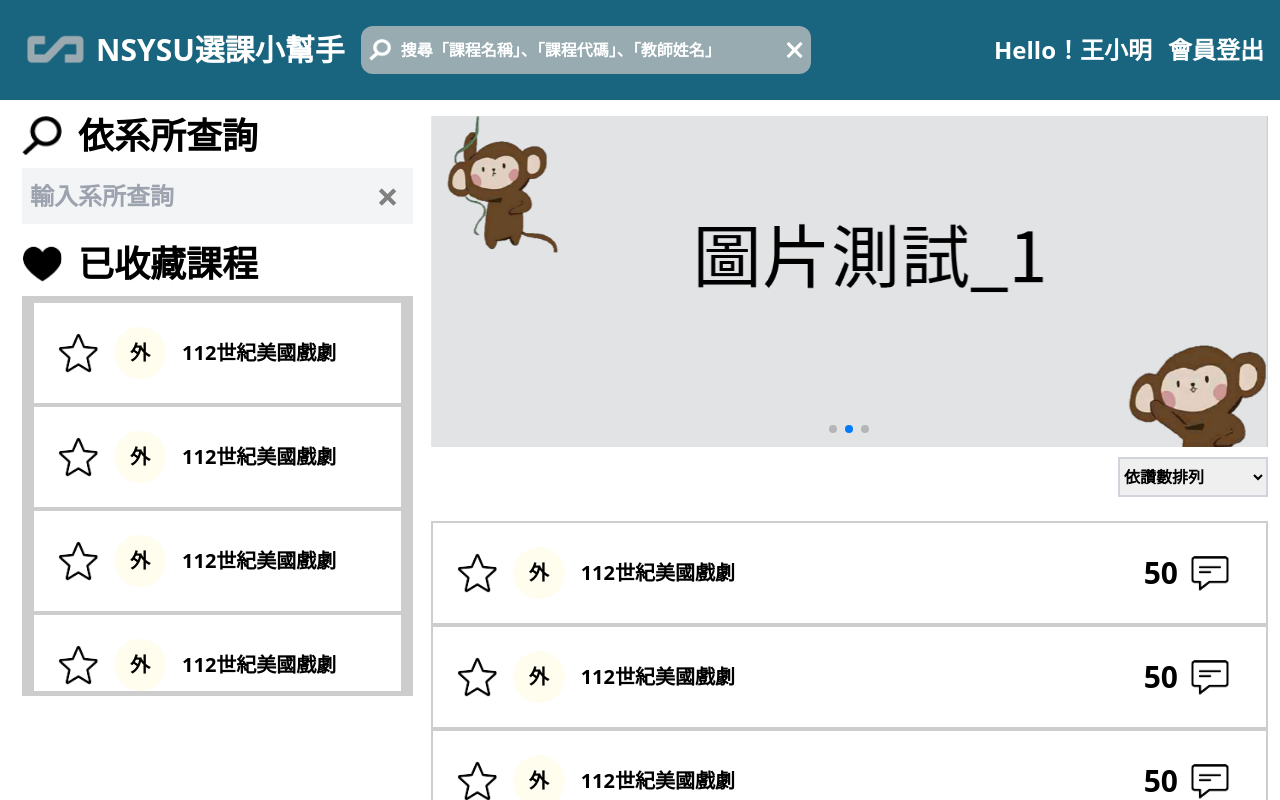
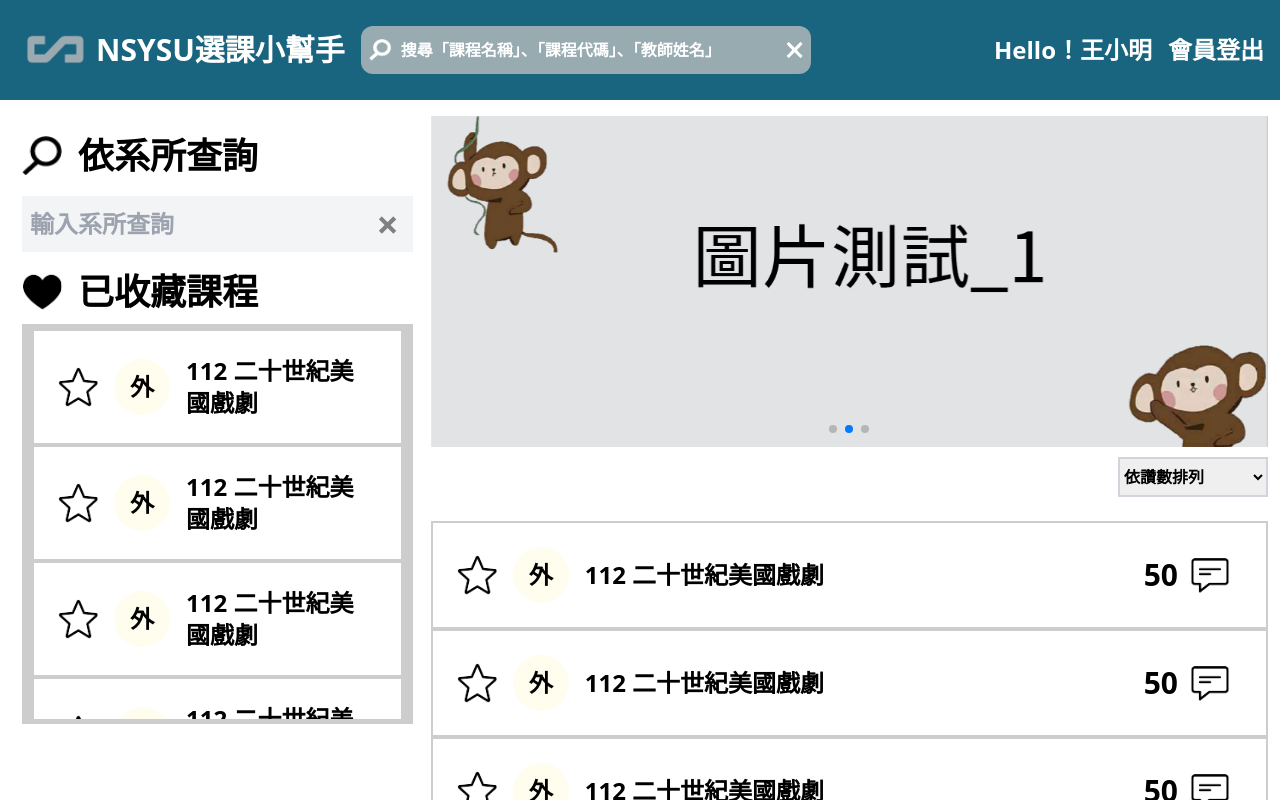
Before and after one commit to NSYSU-Coursement/Frontend-Coursement, a Vue app: page / in a window 1280 px wide. Shown: the top 800 px of the page. Built offline with nearby package versions, Linux system fonts and the light colour scheme.

Commit message:
[🌈 style]：mobile css adding

```diff
--- a/src/components/CourseList.vue
+++ b/src/components/CourseList.vue
@@ -1,7 +1,7 @@
 <template>
   <div class="">
     <div
-      @click="courseListDetailPopupToggle "
+      @click="courseListDetailPopupToggle"
       class="courseList p-6 flex items-center justify-between bg-white cursor-pointer hover:bg-slate-300"
     >
       <div class="flex items-center">
@@ -10,11 +10,11 @@
           @toggle-star="toggleStar"
         ></starComponent>
         <div
-          class="department-circle flex justify-center items-center font-bold text-xl px-4 py-3 mr-4"
+          class="department-circle flex justify-center items-center font-bold text-2xl px-4 py-3 mr-4"
         >
           外
         </div>
-        <div class="course font-bold text-xl">112世紀美國戲劇</div>
+        <div class="course font-bold text-2xl">{{ props.courseData.name }}</div>
       </div>
       <div class="flex items-center" v-show="props.listIsCourseList">
         <div class="comment flex items-center mr-3">
@@ -39,18 +39,18 @@ const props = defineProps({
   courseData: Object,
 });
 const starFullIsTrue = ref(false);
-const courseListDetailPopupShow=ref(false)
+const courseListDetailPopupShow = ref(false);
 const toggleStar = () => {
   //api串接
   starFullIsTrue.value = !starFullIsTrue.value;
 };
 const courseListDetailPopupToggle = () => {
   courseListDetailPopupShow.value = true;
-  document.body.style.overflowY = 'hidden';
+  document.body.style.overflowY = "hidden";
 };
 const closePopup = () => {
   courseListDetailPopupShow.value = false;
-  document.body.style.overflowY = 'auto';
+  document.body.style.overflowY = "auto";
 };
 </script>
 <style lang="scss">
--- a/src/components/DepartmentCourse.vue
+++ b/src/components/DepartmentCourse.vue
@@ -1,4 +1,3 @@
-
 <template>
   <div class="slider lg:w-8/12 w-full">
     <NavbarTextBox class="lg:hidden flex mx-auto mb-4"></NavbarTextBox>
@@ -6,26 +5,38 @@
     <DepartmentTextBox class="lg:hidden block"></DepartmentTextBox>
     <SortSelect></SortSelect>
     <div class="course-list-container flex flex-col">
-            <CourseList :list-is-course-list="true" :courseData="fakeData"></CourseList>
-            <CourseList :list-is-course-list="true" :courseData="fakeData"></CourseList>
-            <CourseList :list-is-course-list="true" :courseData="fakeData"></CourseList>
-            <CourseList :list-is-course-list="true" :courseData="fakeData"></CourseList>
+      <CourseList
+        :list-is-course-list="true"
+        :courseData="fakeData"
+      ></CourseList>
+      <CourseList
+        :list-is-course-list="true"
+        :courseData="fakeData"
+      ></CourseList>
+      <CourseList
+        :list-is-course-list="true"
+        :courseData="fakeData"
+      ></CourseList>
+      <CourseList
+        :list-is-course-list="true"
+        :courseData="fakeData"
+      ></CourseList>
     </div>
   </div>
 </template>
 <script setup>
-import CourseList from '@/components/CourseList.vue';
-import NavbarTextBox from '@/components/NavbarTextBox/index.vue';
-import Slider from '@/components/Slider/index.vue';
-import DepartmentTextBox from '@/components/DepartmentTextBox/index.vue';
-import SortSelect from '@/components/SortSelect/index.vue';
-const fakeData={
-    name:'112 二十世紀美國戲劇',
-    code:'DFLL621',
-    teacher:'范澤凱',
-    department:'外文碩',
-    time:'[一] 567',
-    room:'LA3018'
-}
+import CourseList from "@/components/CourseList.vue";
+import NavbarTextBox from "@/components/NavbarTextBox/index.vue";
+import Slider from "@/components/Slider/index.vue";
+import DepartmentTextBox from "@/components/DepartmentTextBox/index.vue";
+import SortSelect from "@/components/SortSelect/index.vue";
+const fakeData = {
+  name: "112 二十世紀美國戲劇",
+  code: "DFLL621",
+  teacher: "范澤凱",
+  department: "外文碩",
+  time: "[一] 567",
+  room: "LA3018",
+};
 </script>
 <style lang="scss"></style>
--- a/src/components/DepartmentTextBox/index.vue
+++ b/src/components/DepartmentTextBox/index.vue
@@ -1,6 +1,6 @@
 <template>
     <div class="">
-        <div class="title text-4xl font-bold mb-3 flex lg:justify-start justify-center">
+        <div class="title lg:text-4xl text-2xl font-bold flex lg:justify-start justify-center my-5">
             <img class="icon mr-4" src="@/assets/images/magnifier-full.png" />依系所查詢
         </div>
         <div class="flex relative items-center w-full">
--- a/src/components/LikeCourse.vue
+++ b/src/components/LikeCourse.vue
@@ -1,20 +1,42 @@
 <template>
   <div class="department items-center w-4/12 lg:block hidden">
     <DepartmentTextBox></DepartmentTextBox>
-    <div class="title text-4xl font-bold mb-3 flex">
+    <div class="title lg:text-4xl text-2xl font-bold mb-3 flex">
       <img class="icon mr-4" src="@/assets/images/heart-full.png" />已收藏課程
     </div>
-    <div class="course-list-container flex flex-col overflow-y-auto overflow-x-hidden">
-            <CourseList :list-is-course-list="false"></CourseList>
-            <CourseList :list-is-course-list="false"></CourseList>
-            <CourseList :list-is-course-list="false"></CourseList>
-            <CourseList :list-is-course-list="false"></CourseList>
+    <div
+      class="course-list-container flex flex-col overflow-y-auto overflow-x-hidden"
+    >
+      <CourseList
+        :list-is-course-list="false"
+        :courseData="fakeData"
+      ></CourseList>
+      <CourseList
+        :list-is-course-list="false"
+        :courseData="fakeData"
+      ></CourseList>
+      <CourseList
+        :list-is-course-list="false"
+        :courseData="fakeData"
+      ></CourseList>
+      <CourseList
+        :list-is-course-list="false"
+        :courseData="fakeData"
+      ></CourseList>
     </div>
   </div>
 </template>
 <script setup>
 import CourseList from "@/components/CourseList.vue";
 import DepartmentTextBox from "@/components/DepartmentTextBox/index.vue";
+const fakeData = {
+  name: "112 二十世紀美國戲劇",
+  code: "DFLL621",
+  teacher: "范澤凱",
+  department: "外文碩",
+  time: "[一] 567",
+  room: "LA3018",
+};
 </script>
 <style lang="scss">
 .department {
--- a/src/components/LikeCourseList.vue
+++ b/src/components/LikeCourseList.vue
@@ -1,10 +1,10 @@
 <template>
   <div class="list p-2 flex items-center hover:bg-slate-300 cursor-pointer">
     <starComponent :star-full-control="starFullIsTrue" @toggle-star="toggleStar"></starComponent>
-      <div class="department-circle flex items-center justify-center font-bold text-xl px-4 py-3 mr-4">
+      <div class="department-circle flex items-center justify-center font-bold text-2xl px-4 py-3 mr-4">
       外
     </div>
-    <div class="course font-bold text-xl">112世紀美國戲劇</div>
+    <div class="course font-bold text-2xl">112世紀美國戲劇</div>
   </div>
 </template>
 <script setup>
--- a/src/components/Sidebar.vue
+++ b/src/components/Sidebar.vue
@@ -17,7 +17,7 @@
         </div>
       </div>
       <div class="sidebar-body p-4">
-        <div class="title text-4xl font-bold mb-3 flex">
+        <div class="title lg:text-4xl text-2xl font-bold mb-3 flex">
           <img
             class="icon mr-4"
             src="@/assets/images/heart-full.png"
--- a/src/components/WriteCommentPopup/index.vue
+++ b/src/components/WriteCommentPopup/index.vue
@@ -4,32 +4,31 @@
     v-show="writeCommentPopupShow"
   >
     <div
-      class="modal-overlay fixed top-0 left-0 right-0 bottom-0 bg-black bg-opacity-50"
+      class="model-overlay fixed top-0 left-0 right-0 bottom-0 bg-black bg-opacity-50"
       @click="$emit('closePopup')"
     ></div>
     <div
-      class="modal-container rounded-md shadow-md bg-white w-96 h-[500px] min-w-[1000px] mx-auto px-8 py-12 z-50 relative"
+      class="model-container rounded-md shadow-md bg-white w-96 lg:h-[500px] h-[60%] lg:min-w-[1000px] mx-auto px-8 py-12 z-50 relative"
     >
-      <div class="flex flex-row h-full gap-16">
-        <div class="w-1/2 h-full">
-          <h2 class="text-4xl"></h2>
+      <div class="flex lg:flex-row flex-col h-full lg:gap-16 gap-2">
+        <div class="lg:w-1/2 w-full h-full">
           <textarea
             type="text"
             class="w-full h-full text-1xl text-gray-400 p-2 border-gray-400 border rounded relative text-xl"
             placeholder="換你說說話！"
           ></textarea>
         </div>
-        <div class="w-1/2 mt-5">
+        <div class="lg:w-1/2 w-full mt-5">
           <button
             @click="$emit('closePopup')"
-            class="absolute top-0 right-2 text-gray font-bold py-2 px-4 text-4xl rounded"
+            class="absolute top-0 right-2 text-gray font-bold py-2 px-4 lg:text-4xl text-2xl rounded"
           >
             X
           </button>
           <div class="h-full">
             <div class="img flex mb-4 items-center">
               <img src="@/assets/images/comment.png" alt="" />
-              <p class="text-4xl ml-2">綜合評價</p>
+              <p class="lg:text-4xl text-2xl ml-2">綜合評價</p>
             </div>
             <div class="w-full text-2xl rounded py-4">
               <div class="flex mb-2 items-center gap-2">
```
Also changed, not shown: src/components/CourseListDetailPopup/index.vue (+24 -12 lines). Lines whose indentation alone changed are shown as unchanged.
